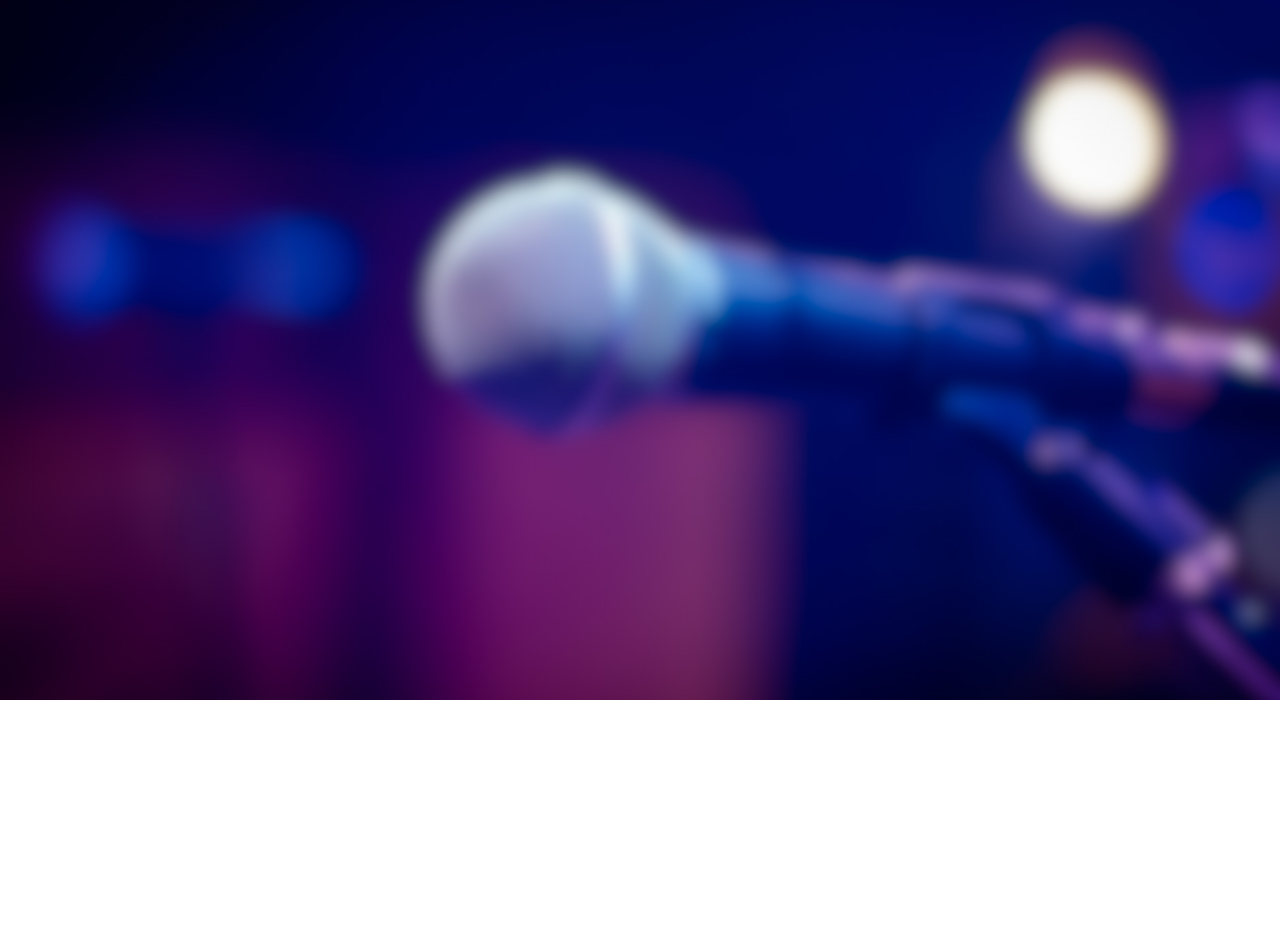
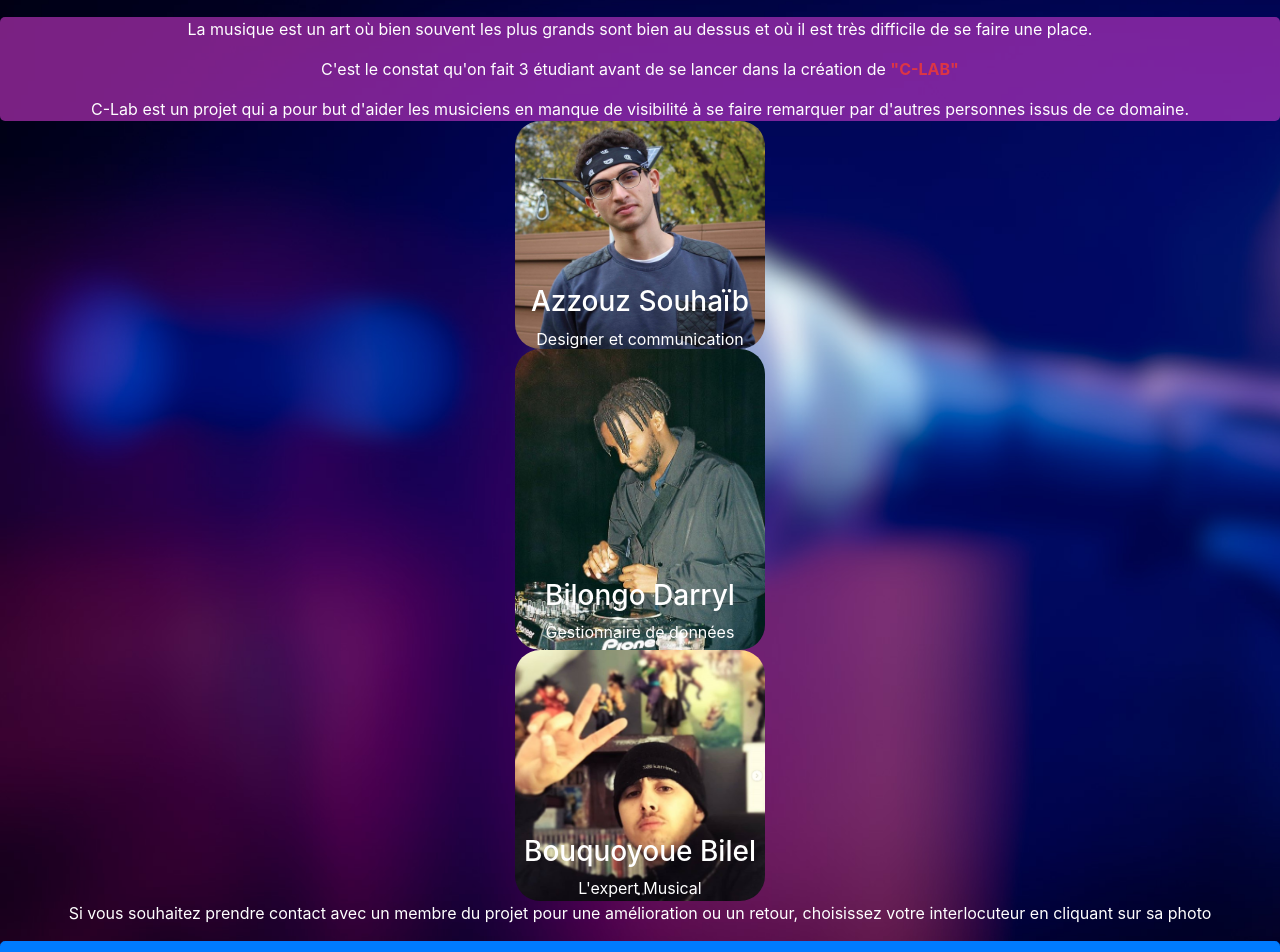
Before and after one commit to darrylbilongo/C-LAB2020, a React (Create React App) app in the folder front-end/: page /about_us in a window 1280 px wide. Shown: the part 100-1052 px from the top of the page. Before the commit the page ends 800 px from the top, so only its background shows below. Built offline with nearby package versions, Linux system fonts and the light colour scheme; no server answers.

Commit message:
Ajout page Apropos

```diff
--- a/front-end/src/App.css
+++ b/front-end/src/App.css
@@ -181,6 +181,42 @@ ul#menu li a
   border-radius: 20px;
 }
 
+.apropos{
+  position: relative;
+  text-align: center;
+  color: white;
+}
+
+.apropos2{
+  position: relative;
+  text-align: center;
+  color: white;
+}
+
+.aproposImg{
+  max-width: 20%;
+  max-height: 1%;
+  border-radius: 25px;
+}
+
+.aproposText{
+    position: absolute;
+  top: 90%;
+  left: 50%;
+  transform: translate(-50%, -50%);
+}
+
+.description2{
+  margin-top: 2%;
+  margin-left: 0%;
+  color: white;
+  background-color: rgba(203,56,203, 0.6);
+  width: 100%;
+  float: center;
+  border-radius: 5px;
+}
+
+
 .description1{
   margin-top: 8%;
   margin-left: 0%;
--- a/front-end/src/App.js
+++ b/front-end/src/App.js
@@ -14,6 +14,7 @@ import Navigation from './components/Navigation';
 import Entete from './components/Entete';
 import ProfilVisiteur from './components/ProfilVisiteur'
 import Chat from './components/Chat'
+import About_Us from './components/About_Us';
 
 class App extends Component {
 
@@ -32,6 +33,7 @@ class App extends Component {
               <Route exact path="/chat/:id" component={Chat} />
               <Route exact path="/settings" component={Link}/>
               <Route exact path="/ProfilVisiteur" component={ProfilVisiteur}/>
+              <Route exact path="/about_us" component={About_Us}/>
             </div>
         </Router>
     );
--- /dev/null
+++ b/front-end/src/components/About_Us.js
@@ -0,0 +1,69 @@
+import React, { Component } from "react";
+import Souhaib from '../images/souhaib.png'
+import Darryl from '../images/darryl.png'
+import Bilel from '../images/bilel.png'
+
+class About_Us extends Component{
+    render(){
+        return(
+            <div className="justify-content-center">
+                <div className="description2">
+                    <p>La musique est un art où bien souvent les plus grands sont bien au dessus et où il est très difficile de se faire une place.</p>
+                    <p>C'est le constat qu'on fait 3 étudiant avant de se lancer dans la création de <span className="text-danger font-weight-bold">"C-LAB"</span></p>
+                    C-Lab est un projet qui a pour but d'aider les musiciens en manque de visibilité à se faire remarquer par d'autres personnes issus de ce domaine.
+                </div>
+                <div className="apropos">
+                    <div className="">
+                        <div className="col">
+                            <a href='https://www.linkedin.com/in/souha%C3%AFb-azzouz-a92b67198/' target="_blank">
+                            <img
+                                className="aproposImg d-inline"
+                                src={Souhaib}
+                                alt="Azzouz Souhaïb"/></a>
+                                <span className="aproposText">
+                                    <h3>Azzouz Souhaïb</h3>
+                                    <p>Designer et communication</p>
+                                </span>
+                        </div>
+                    </div>
+                    <div className="col">
+                        <a href='https://www.linkedin.com/in/darrylbilongo/' target="_blank">
+                        <img
+                            className="aproposImg d-inline"
+                            src={Darryl}
+                            alt="Bilongo Darryl"/></a>
+                            <span className="aproposText">
+                                <h3>Bilongo Darryl</h3>
+                                <p>Gestionnaire de données</p>
+                            </span>
+                    </div>
+                    <div className="col">
+                        <a href='https://www.linkedin.com/in/bilel-bouquoyoue-700763134/' target="_blank">
+                        <img
+                            className="aproposImg"
+                            src={Bilel}
+                            alt="Bouqoyoue Bilel"/></a>
+                            <span className="aproposText">
+                                <h3>Bouquoyoue Bilel</h3>
+                                <p>L'expert Musical</p>
+                            </span>
+                    </div>
+                </div>
+                <div>
+                    <p className="text-white">Si vous souhaitez prendre contact avec un membre du projet pour une amélioration ou un retour, choisissez votre interlocuteur en cliquant sur sa photo</p>
+                </div>
+                <div>
+                    <a className="btn btn-primary btn-block btn-lg"
+                        href="mailto:sou_sou_azzouz@hotmail.com"
+                        data-toggle="tooltip"
+                        data-placement="left"
+                        title="Login with your account">Ou envoyer-nous un email</a>
+                </div>
+            </div>
+        )
+    }
+
+}
+
+
+export default About_Us;
--- a/front-end/src/components/Navigation.js
+++ b/front-end/src/components/Navigation.js
@@ -96,6 +96,14 @@ class Navigation extends Component{
                 </li>
     )
 
+    const aPropos = (
+        <li className="nav-item">
+                    <Link to="/about_us" className="nav-link">
+                        About us
+                    </Link>
+                </li>
+    )
+
 
 
       return(
@@ -105,6 +113,7 @@ class Navigation extends Component{
                 {localStorage.usertoken ? null : loginLink}
                 {localStorage.usertoken ? null : regLink}
                 {localStorage.usertoken ? logoutLink : null}
+                {localStorage.usertoken ? aPropos : null}
                 {localStorage.usertoken ? compteLink : null}
                 {localStorage.usertoken ? profileLink : null}
                 {localStorage.usertoken ? catalogueLink : null}
```
